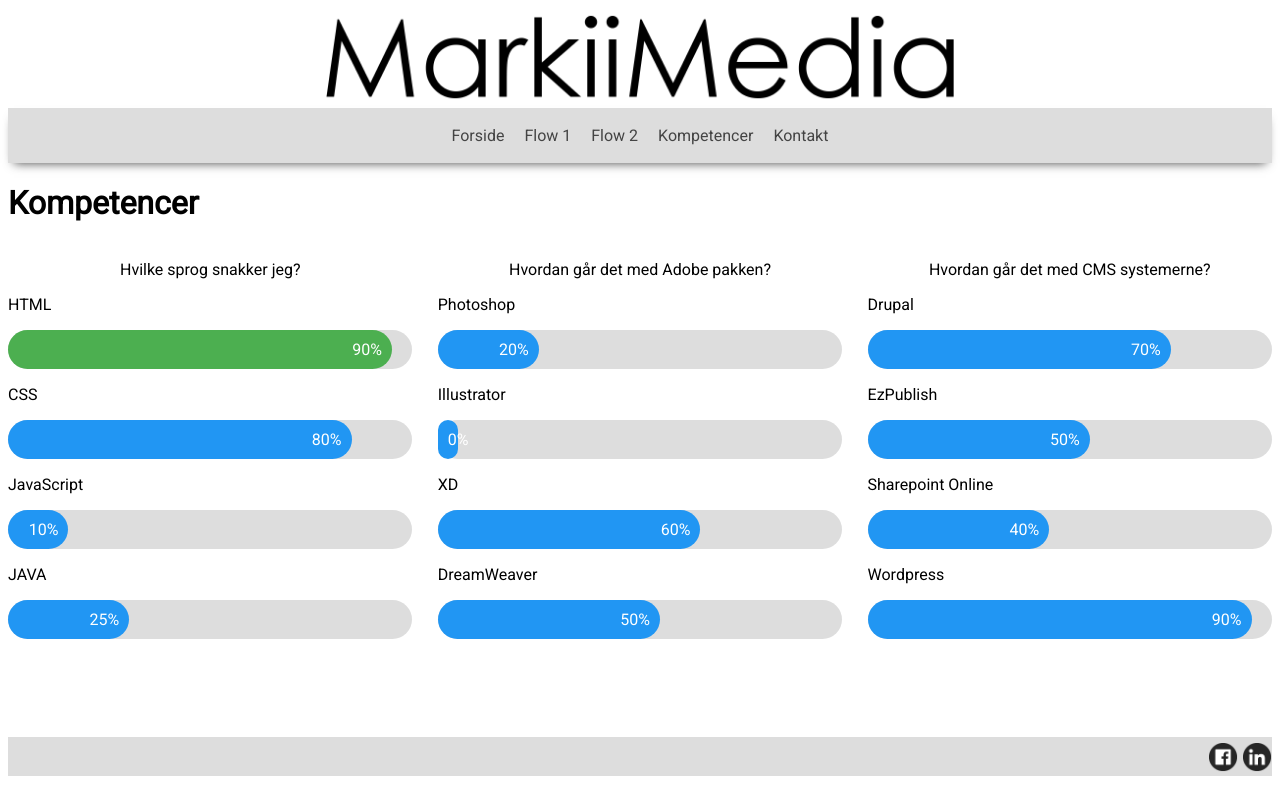
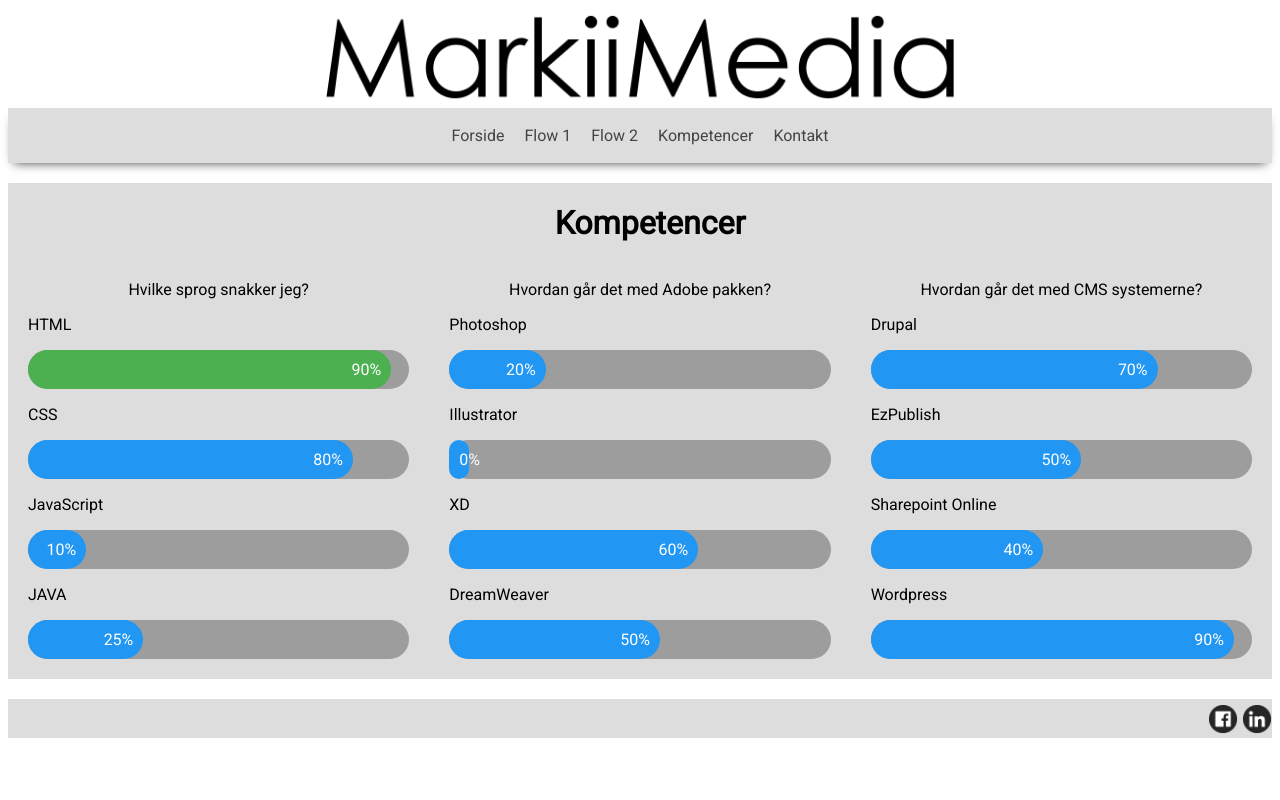
Before and after one commit to MarkiiMedia/portfolio, a plain HTML site: page pages/kompetencer.html in a window 1280 px wide. Drawn offline with Linux system fonts and the light colour scheme.

```diff
--- a/pages/kompetencer.html
+++ b/pages/kompetencer.html
@@ -23,7 +23,7 @@
 	<a href="kontakt.html">Kontakt</a>
 	</nav>
 
-<main>
+<div class="kompetencer_container">
 	<h1>Kompetencer</h1>
 
 	<!-- test til flexbox -->
@@ -95,7 +95,7 @@
 		</div>
 	</div>
 	</div>
-</main>
+	</div>
 
 	<footer>
 		<div id="social_links">
--- a/styles/stylesheet.css
+++ b/styles/stylesheet.css
@@ -21,6 +21,11 @@ main {
 	display: block;
     margin-left: auto;
     margin-right: auto;
+}
+
+h1 {
+	padding-left: 20px;
+	text-align: center;
 }
 
 /* Flexbox navigation */
@@ -77,7 +82,7 @@ nav a:hover {
   opacity: 0;
   transition: .5s ease;
   background-color: #008CBA;
-	transform: skew(-10deg); /* Gør at overlay shapen passer NOGENLUNDE billedets form */
+  transform: skew(-10deg); /* Gør at overlay shapen passer NOGENLUNDE billedets form */
 }
 
 .flow_hover_container:hover .overlay {
@@ -100,6 +105,12 @@ opacity: 1;
 
 /* Kompetencer css start her */
 
+.kompetencer_container {
+	margin-top: 20px;
+	background-color: #ddd;
+
+}
+
 .kompetencer_overskrift {
 	text-align: center;
 }
@@ -110,11 +121,14 @@ opacity: 1;
 }
 .flex_grid_kompetencer .col_kompetencer {
 	width: 32%;
+	padding-left: 20px;
+	padding-bottom: 20px;
+	padding-right: 20px;
 }
 
 .container_skills {
 	width: 100%; /* Fuld bredde lige pt */
-	background-color: #ddd; /* grå baggrund */
+	background-color: #9D9D9D; /* grå baggrund */
 	border-radius: 20px; /* Runde hjørner på den grå baggrund */
 }
 
```
